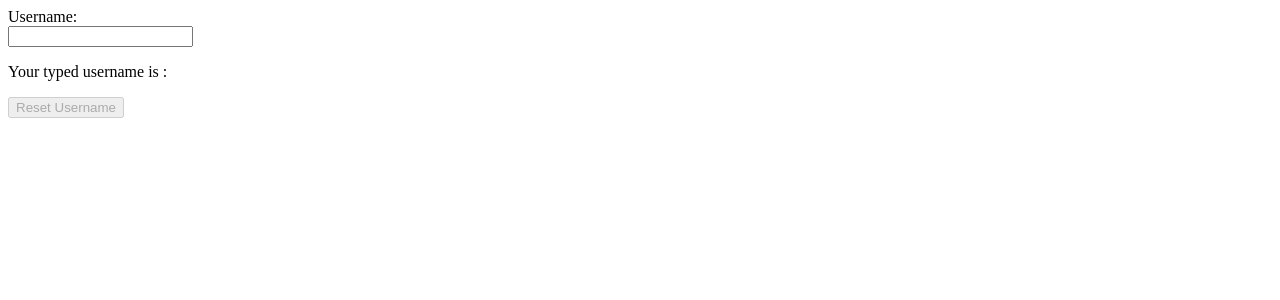
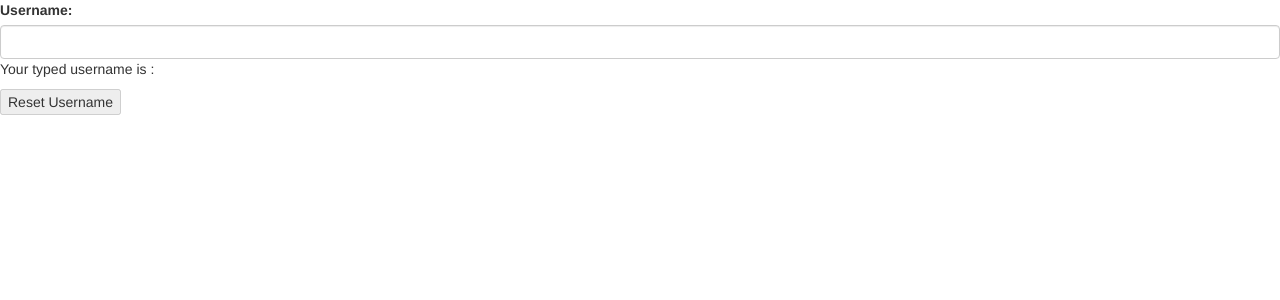
Before and after one commit to YanniD/Angular-2022-Complete-Course, an Angular app: page / in a window 1280 px wide. Shown: the top 300 px of the page. Built offline with nearby package versions, Linux system fonts and the light colour scheme.

Commit message:
Package update + installing bootstrap

```diff
--- a/angular.json
+++ b/angular.json
@@ -23,6 +23,7 @@
               "src/assets"
             ],
             "styles": [
+              "node_modules/bootstrap/dist/css/bootstrap.min.css",
               "src/styles.css"
             ],
             "scripts": []
--- a/package.json
+++ b/package.json
@@ -18,6 +18,7 @@
     "@angular/platform-browser": "~13.0.0",
     "@angular/platform-browser-dynamic": "~13.0.0",
     "@angular/router": "~13.0.0",
+    "bootstrap": "^3.4.1",
     "rxjs": "~7.4.0",
     "tslib": "^2.3.0",
     "zone.js": "~0.11.4"
--- a/src/app/app.component.html
+++ b/src/app/app.component.html
@@ -1,4 +1,4 @@
 <label for="userName">Username:</label><br>
-<input type=text id='userName' name="userName" [(ngModel)]="userName" (keyup)='onKeyCheckIfDataIsFull($event)'>
+<input type=text id='userName' name="userName" class="form-control" [(ngModel)]="userName" (keyup)='onKeyCheckIfDataIsFull($event)'>
 <p>Your typed username is : {{userName}}</p>
 <button [disabled]="isDisabled" (click)='onClickResetUsername()'>Reset Username</button>
```
Also changed, not shown: 1 other file (tests, documents, lock files or other folders).
